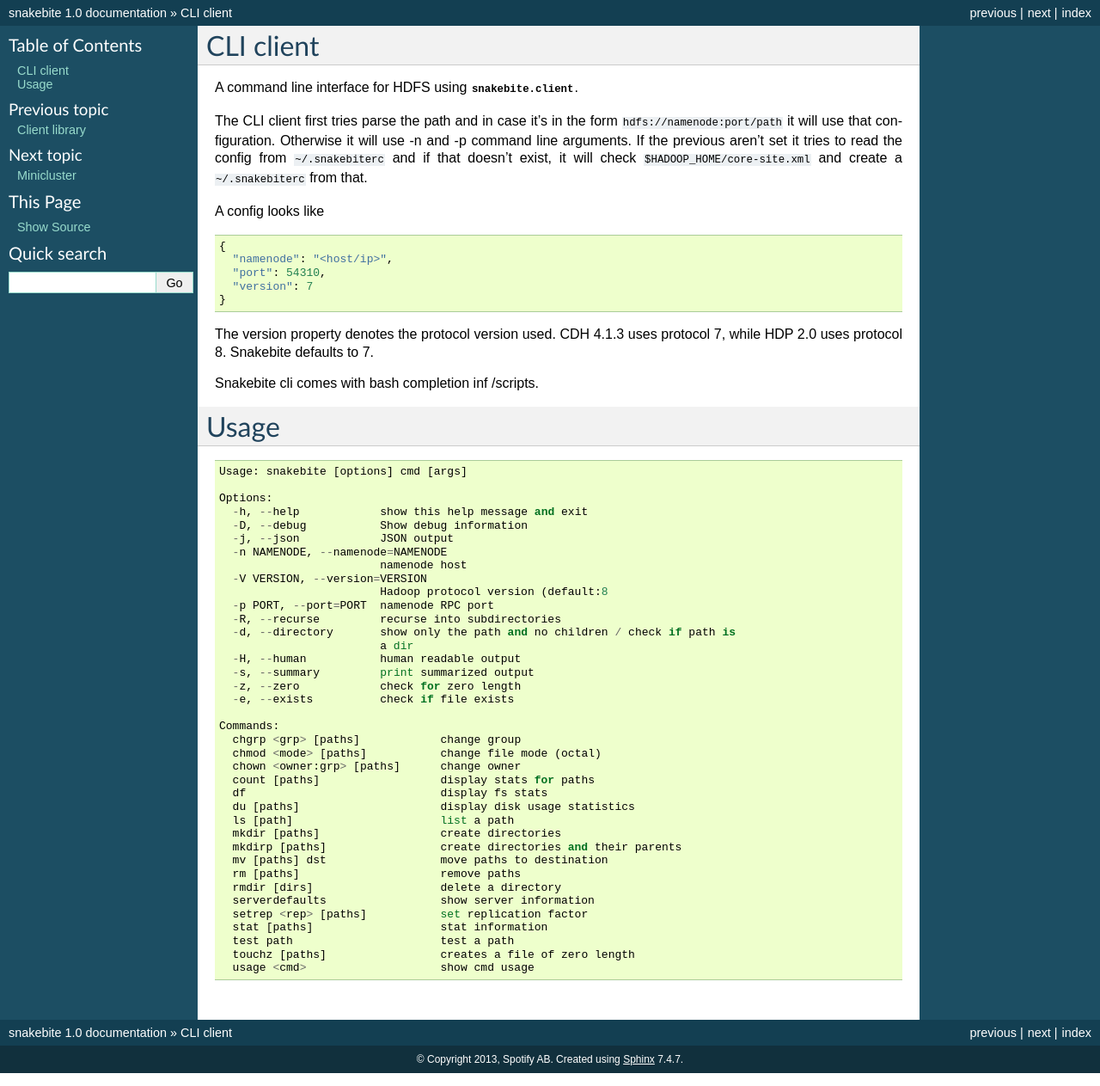
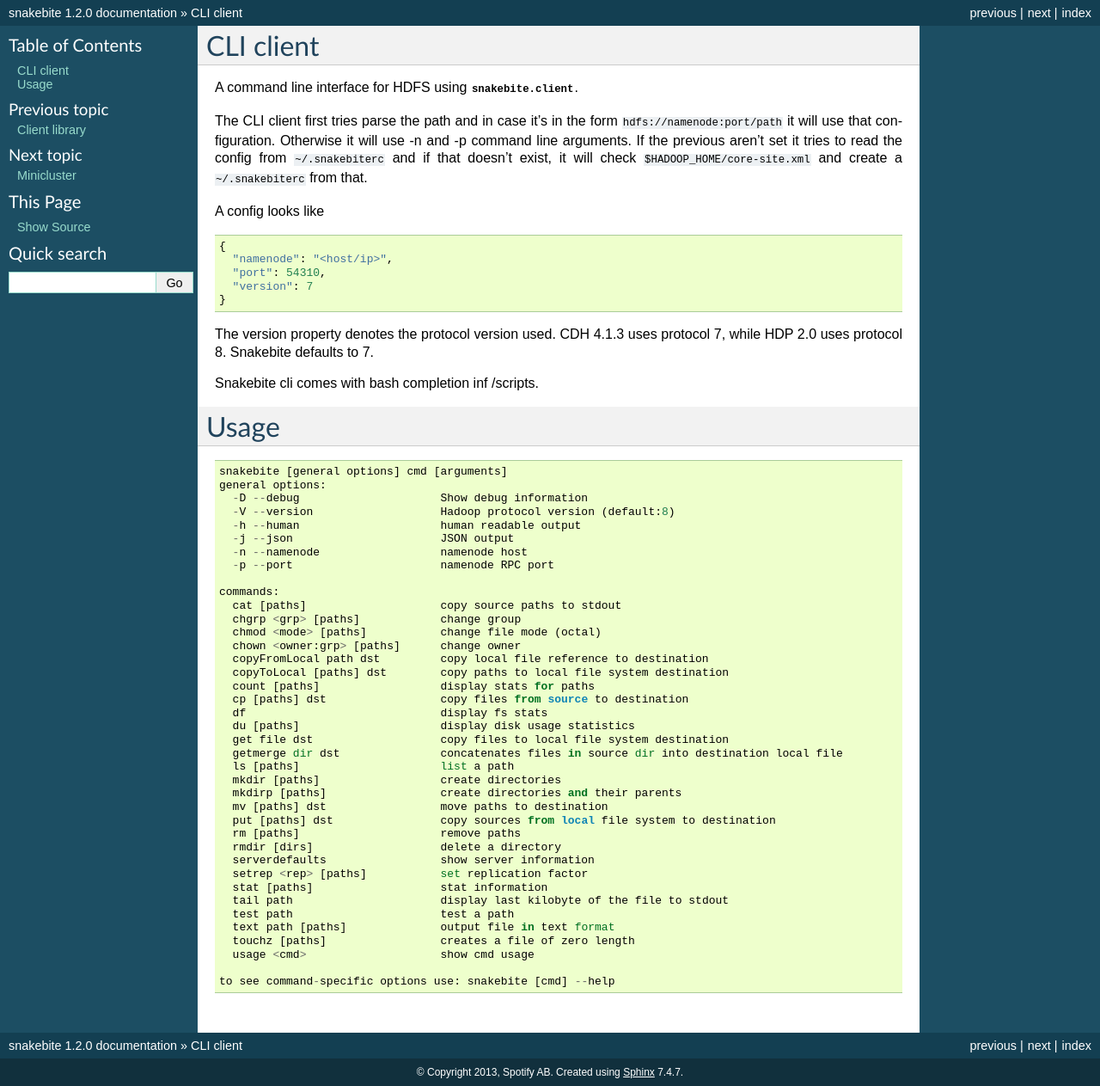
Before and after one commit to spotify/snakebite, a Sphinx documentation site: the page built from doc/source/cli.rst, in a window 1280 px wide. Shown: the whole page at 86% size. Built offline with Sphinx 7.4.7, drawn with Linux system fonts in a browser that asks for light colours.

Commit message:
Updated docs
Change-Id: I121f46556f3e04a63f66549ad21c85576d6d1a03

```diff
--- a/doc/source/cli.rst
+++ b/doc/source/cli.rst
@@ -28,41 +28,42 @@ Usage
 =====
 ::
 
-    Usage: snakebite [options] cmd [args]
+    snakebite [general options] cmd [arguments]
+    general options:
+      -D --debug                     Show debug information
+      -V --version                   Hadoop protocol version (default:8)
+      -h --human                     human readable output
+      -j --json                      JSON output
+      -n --namenode                  namenode host
+      -p --port                      namenode RPC port
 
-    Options:
-      -h, --help            show this help message and exit
-      -D, --debug           Show debug information
-      -j, --json            JSON output
-      -n NAMENODE, --namenode=NAMENODE
-                            namenode host
-      -V VERSION, --version=VERSION
-                            Hadoop protocol version (default:8
-      -p PORT, --port=PORT  namenode RPC port
-      -R, --recurse         recurse into subdirectories
-      -d, --directory       show only the path and no children / check if path is
-                            a dir
-      -H, --human           human readable output
-      -s, --summary         print summarized output
-      -z, --zero            check for zero length
-      -e, --exists          check if file exists
-
-    Commands:
+    commands:
+      cat [paths]                    copy source paths to stdout
       chgrp <grp> [paths]            change group
       chmod <mode> [paths]           change file mode (octal)
       chown <owner:grp> [paths]      change owner
+      copyFromLocal path dst         copy local file reference to destination
+      copyToLocal [paths] dst        copy paths to local file system destination
       count [paths]                  display stats for paths
+      cp [paths] dst                 copy files from source to destination
       df                             display fs stats
       du [paths]                     display disk usage statistics
-      ls [path]                      list a path
+      get file dst                   copy files to local file system destination
+      getmerge dir dst               concatenates files in source dir into destination local file
+      ls [paths]                     list a path
       mkdir [paths]                  create directories
       mkdirp [paths]                 create directories and their parents
       mv [paths] dst                 move paths to destination
+      put [paths] dst                copy sources from local file system to destination
       rm [paths]                     remove paths
       rmdir [dirs]                   delete a directory
       serverdefaults                 show server information
       setrep <rep> [paths]           set replication factor
       stat [paths]                   stat information
+      tail path                      display last kilobyte of the file to stdout
       test path                      test a path
+      text path [paths]              output file in text format
       touchz [paths]                 creates a file of zero length
       usage <cmd>                    show cmd usage
+
+    to see command-specific options use: snakebite [cmd] --help
--- a/doc/source/conf.py
+++ b/doc/source/conf.py
@@ -48,9 +48,9 @@ copyright = u'2013, Spotify AB'
 # built documents.
 #
 # The short X.Y version.
-version = '1.0'
+version = '1.2.0'
 # The full version, including alpha/beta/rc tags.
-release = '1.0'
+release = '1.2.0'
 
 # The language for content autogenerated by Sphinx. Refer to documentation
 # for a list of supported languages.
```
